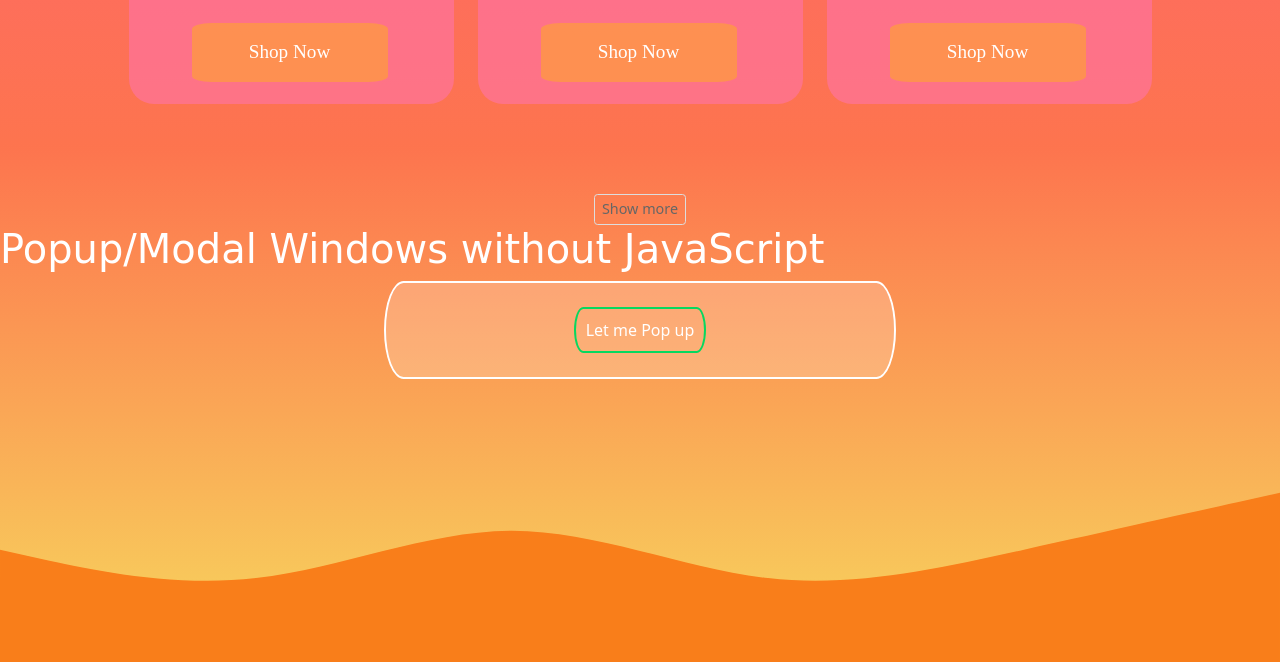
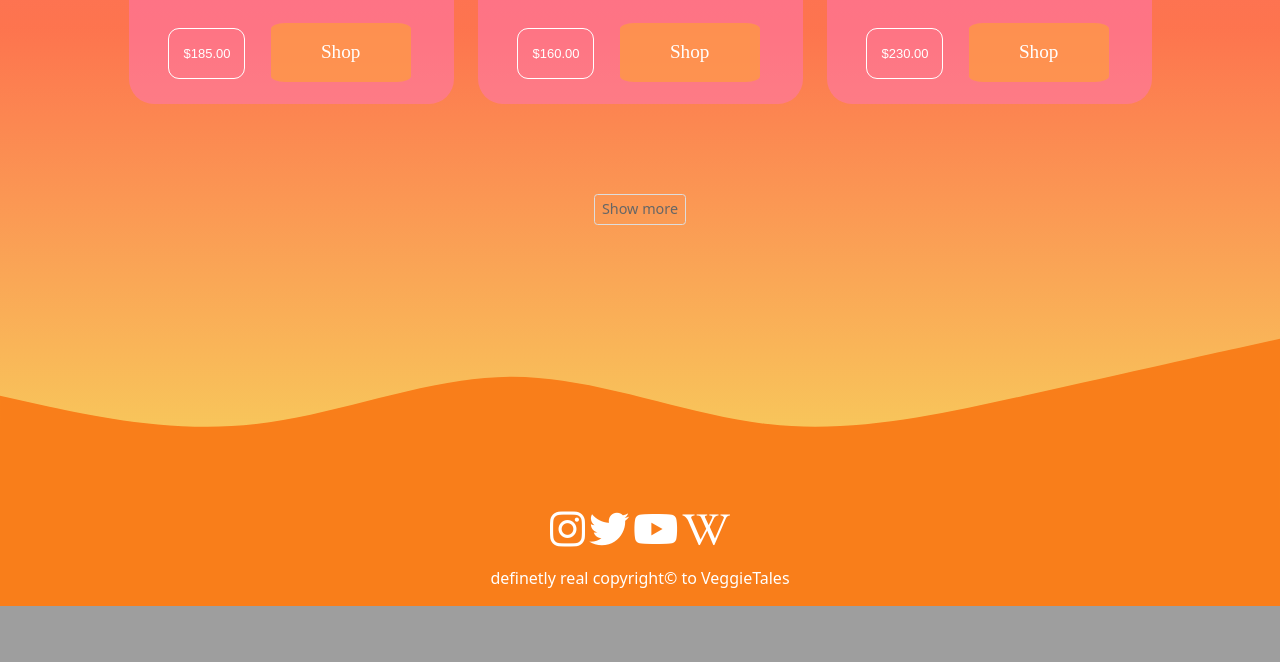
Before and after one commit to ElenaKorth/WhackHatsPHP, a PHP site: page /fashion.php in a window 1280 px wide. Shown: the part 1907-2569 px from the top of the page. After the commit the page ends 2513 px from the top, so only its background shows below. Run offline with PHP 8.4, Linux system fonts and the light colour scheme; some libraries are stand-ins or nearby versions; some web fonts are replaced.

Commit message:
i did this

```diff
--- a/fashion.php
+++ b/fashion.php
@@ -31,7 +31,7 @@
           </ul>
         </li>
         <li><a href="about.php">About</a></li>
-        <li><a href="#"><i class="fa fa-shopping-cart" style="font-size:48px;color:white"></i></a></li>
+        <li><a href="#popup1"><i class="fa fa-shopping-cart" style="font-size:48px;color:white"></i></a></li>
       </ul>
   </nav>
 </div>
@@ -53,9 +53,10 @@
     <div class="col-lg-4">
       <article id="rcorners1">
         <img src="https://drive.google.com/uc?export=view&id=1hiJ5lGiG5w1l_s34WADFmKt_C64PbHEo" class="card-img" height="200px" alt="Sample photo">
-        <div class="texttwo">
+        <div class="texttwo mx-auto d-block">
           <br>
-          <button class="btn-center"><a href="" style="color: #fff">Shop Now</a></button>
+          <button id="price-btn" style="width: 75px;"><a class="price-a" href="#" style="color: #fff">$135.00</a></button>
+          <button class="btn-center" style="width: 140px;"><a href="" style="color: #fff;">Shop</a></button>
         </div>
       </article>
     </div>
@@ -64,7 +65,8 @@
         <img src="https://drive.google.com/uc?export=view&id=1Tok_cZxwtgAhKAhVfb8TR693L2aU4Kfd" class="card-img" height="200px" alt="Sample photo">
         <div class="texttwo">
           <br>
-          <button class="btn-center"><a href="" style="color: #fff">Shop Now</a></button>
+          <button id="price-btn" style="width: 75px;"><a class="price-a" href="#" style="color: #fff">$350.00</a></button>
+          <button class="btn-center" style="width: 140px;"><a href="" style="color: #ffff;">Shop</a></button>
         </div>
       </article>
     </div>
@@ -73,7 +75,8 @@
         <img src="https://drive.google.com/uc?export=view&id=19vsec9r-iFCADEgdAdBvzNtnQNGC7NN0" class="card-img" height="200px" alt="Sample photo">
         <div class="texttwo">
           <br>
-          <button class="btn-center"><a href="" style="color: #fff">Shop Now</a></button>
+          <button id="price-btn" style="width: 75px;"><a class="price-a" href="#" style="color: #fff">$95.00</a></button>
+          <button class="btn-center" style="width: 140px;"><a href="" style="color: #fff;">Shop</a></button>
         </div>
       </article>
     </div>
@@ -92,7 +95,8 @@
         <img src="https://drive.google.com/uc?export=view&id=1SQDjEGAelBaTDj95v_Eadqd8XItXRCCh" class="card-img" height="200px" alt="Sample photo">
         <div class="texttwo">
           <br>
-          <button class="btn-center"><a href="" style="color: #fff">Shop Now</a></button>
+          <button id="price-btn" style="width: 75px;"><a class="price-a" href="#" style="color: #fff">$230.00</a></button>
+          <button class="btn-center" style="width: 140px;"><a href="" style="color: #fff;">Shop</a></button>
         </div>
       </article></div>
     <div class="col-lg-4">
@@ -100,7 +104,8 @@
         <img src="https://drive.google.com/uc?export=view&id=1uWbK4nF6_HTJexAENE0mDajG9MVwW5nX" class="card-img" height="200px" alt="Sample photo">
         <div class="texttwo">
           <br>
-          <button class="btn-center"><a href="" style="color: #fff">Shop Now</a></button>
+          <button id="price-btn" style="width: 75px;"><a class="price-a" href="#" style="color: #fff">$85.00</a></button>
+          <button class="btn-center" style="width: 140px;"><a href="" style="color: #fff;">Shop</a></button>
         </div>
       </article>
     </div>
@@ -109,7 +114,8 @@
         <img src="https://drive.google.com/uc?export=view&id=1iX-b_fTI_hBDQmsxpbXA6go_poVjIgfG" class="card-img" height="200px" alt="Sample photo">
         <div class="texttwo">
           <br>
-          <button class="btn-center"><a href="" style="color: #fff">Shop Now</a></button>
+          <button id="price-btn" style="width: 75px;"><a class="price-a" href="#" style="color: #fff">$125.00</a></button>
+          <button class="btn-center" style="width: 140px;"><a href="" style="color: #fff;">Shop</a></button>
         </div>
       </article>
     </div>
@@ -127,7 +133,8 @@
         <img src="https://drive.google.com/uc?export=view&id=1yJ-IjsXn4MCfVoPA4EEm98jlvAaLW6aA" class="card-img" height="200px" alt="Sample photo">
         <div class="texttwo">
           <br>
-          <button class="btn-center"><a href="" style="color: #fff">Shop Now</a></button>
+          <button id="price-btn" style="width: 75px;"><a class="price-a" href="#" style="color: #fff">$185.00</a></button>
+          <button class="btn-center" style="width: 140px;"><a href="" style="color: #fff;">Shop</a></button>
         </div>
       </article>
     </div>
@@ -136,7 +143,8 @@
         <img src="https://drive.google.com/uc?export=view&id=1ub-aZkEWnge14TexBs31utX1asm3NvGr" class="card-img" height="200px" alt="Sample photo">
         <div class="texttwo">
           <br>
-          <button class="btn-center"><a href="" style="color: #fff">Shop Now</a></button>
+          <button id="price-btn" style="width: 75px;"><a class="price-a" href="#" style="color: #fff">$160.00</a></button>
+          <button class="btn-center" style="width: 140px;"><a href="" style="color: #fff;">Shop</a></button>
         </div>
       </article>
     </div>
@@ -145,7 +153,8 @@
         <img src="https://drive.google.com/uc?export=view&id=1UWqpoAeGB_sL-vN-9Ohj7bRSDpH4MKOP" class="card-img" height="200px" alt="Sample photo">
         <div class="texttwo">
           <br>
-          <button class="btn-center"><a href="" style="color: #fff">Shop Now</a></button>
+          <button id="price-btn" style="width: 75px;"><a class="price-a" href="#" style="color: #fff">$230.00</a></button>
+          <button class="btn-center" style="width: 140px;"><a href="" style="color: #fff;">Shop</a></button>
         </div>
       </article>
     </div>
@@ -167,21 +176,9 @@
 
 
 
-<h1>Popup/Modal Windows without JavaScript</h1>
-<div class="box">
-	<a class="button" href="#popup1">Let me Pop up</a>
-</div>
 
-<div id="popup1" class="overlay">
-	<div class="popup">
-		<h2>Cart</h2>
-		<a class="close" href="#">&times;</a>
-		<div class="content">
-			All items that have been "Added to Cart" would appear here with hatName, hatImg, and hatPrice all diplayed. There would also be a remove item button here. <br><br>
-      There would be a "Check Out" button that would bring you to a page to fill out your info, which would be entered into the database's Customer and Order Tables.
-		</div>
-	</div>
-</div>
+
+
 
 
 
@@ -204,6 +201,17 @@
 
 <!-- End -->
 
+<div id="popup1" class="overlay">
+	<div class="popup">
+		<h2>Cart</h2>
+		<a class="close" href="#">&times;</a>
+		<div class="content">
+			All items that have been "Added to Cart" would appear here with hatName, hatImg, and hatPrice all diplayed. There would also be a remove item button here. <br><br>
+      There would be a "Check Out" button that would bring you to a page to fill out your info, which would be entered into the database's Customer and Order Tables.
+		</div>
+	</div>
+</div>
+
 
   <script src="https://kit.fontawesome.com/ecc25c0a3f.js" crossorigin="anonymous"></script>
   <script src="/script.js"></script>
--- a/style.css
+++ b/style.css
@@ -199,7 +199,7 @@ body {
         border-radius: 10%;
         border: 0;
         padding: 15px;
-        width: 80%;
+        width: 150px;
         font-family: 'Modak';
         font-size: 120%;
         }
@@ -687,3 +687,8 @@ icons */
       width: 70%;
     }
   }
+
+#price-btn {
+  width: 75px;
+  font-size: small;
+}
```
Also changed, not shown: about.php (+12 -2 lines), costume.php (+34 -11 lines), everyday.php (+31 -10 lines), index.php (+12 -1 lines).
